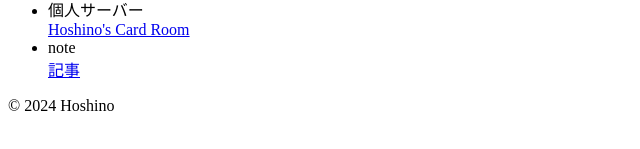
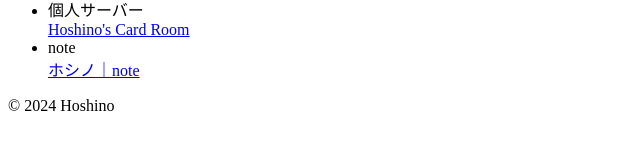
Before and after one commit to lotusblosem/pages, a plain HTML site: page docs/index.html in a window 1280 px wide. Shown: the part 227-376 px from the top of the page, 0-640 px from the left. Drawn offline with Linux system fonts and the light colour scheme.

Commit message:
Update index.html

```diff
--- a/docs/index.html
+++ b/docs/index.html
@@ -33,7 +33,7 @@
 
             <li>note<br />
                 <a href="https://note.com/hoshino67/" target="_blank">
-                    記事
+                    ホシノ｜note
                 </a>
             </li>
         </ul>
```
